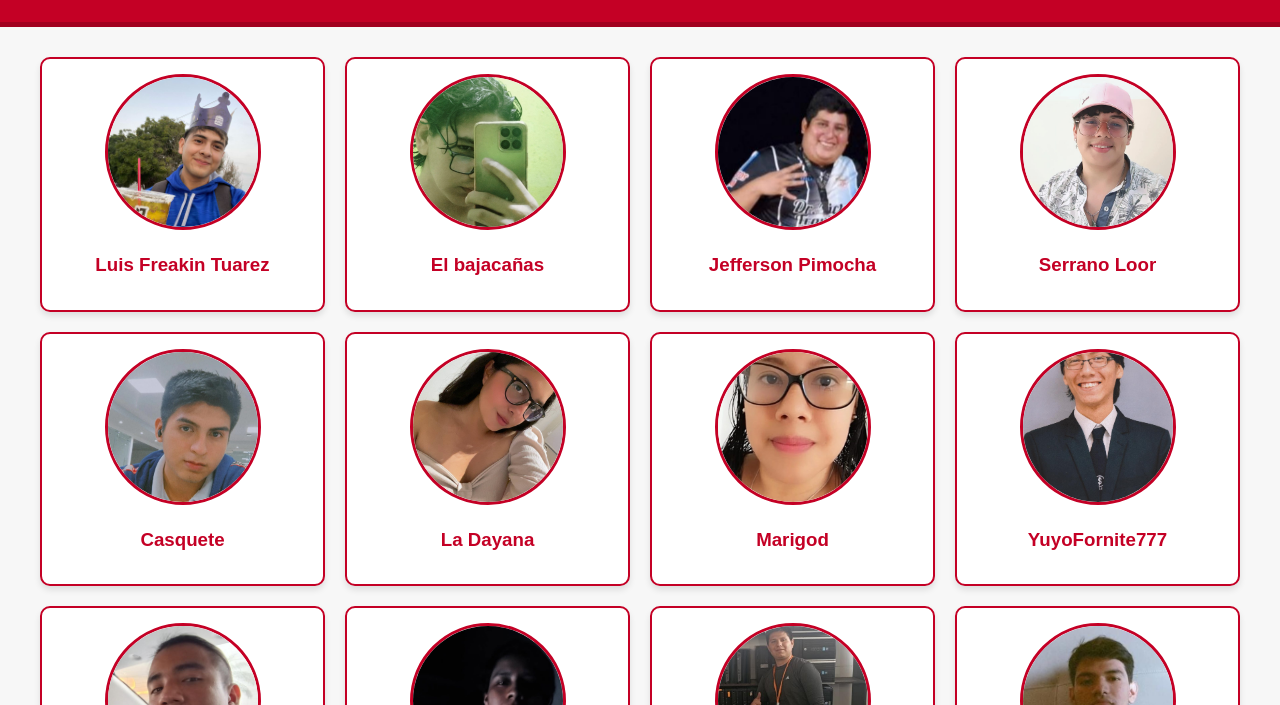
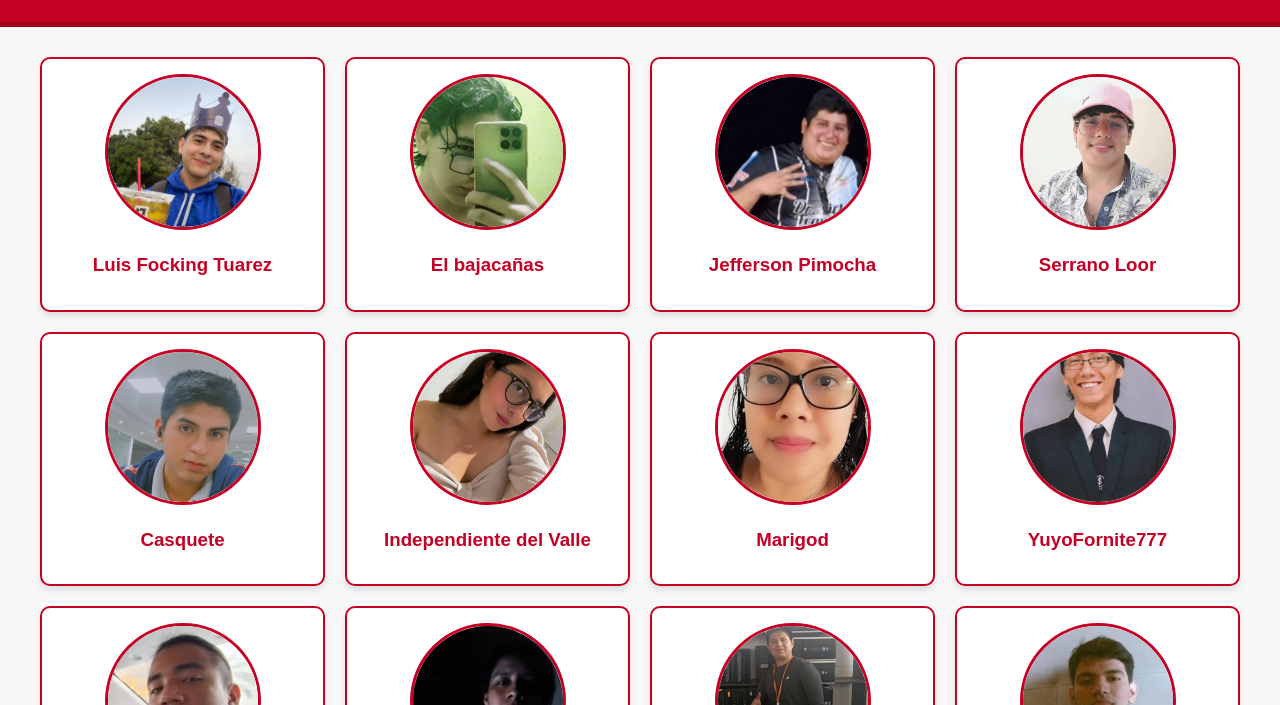
Before and after one commit to JostinBajana345/invitacion-navide-a, a plain HTML site: page pagina invitacion navideña/index.html in a window 1280 px wide. Shown: the part 95-800 px from the top of the page. Drawn offline with Linux system fonts and the light colour scheme.

Commit message:
fsads
dsadsa

```diff
--- a/pagina invitacion navideña/index.html
+++ b/pagina invitacion navideña/index.html
@@ -15,7 +15,7 @@
       <section class="team">
         <div class="member">
           <img src="tuarez.jpg" alt="Foto de Miembro 1" />
-          <h3>Luis Freakin Tuarez</h3>
+          <h3>Luis Focking Tuarez</h3>
         </div>
         <div class="member">
           <img src="jostin.jpeg" alt="Foto de Miembro 2" />
@@ -35,7 +35,7 @@
         </div>
         <div class="member">
           <img src="oviedo.jpeg" alt="Foto de Miembro 6" />
-          <h3>La Dayana</h3>
+          <h3>Independiente del Valle</h3>
         </div>
         <div class="member">
           <img src="maria.jpeg" alt="Foto de Miembro 6" />
```
